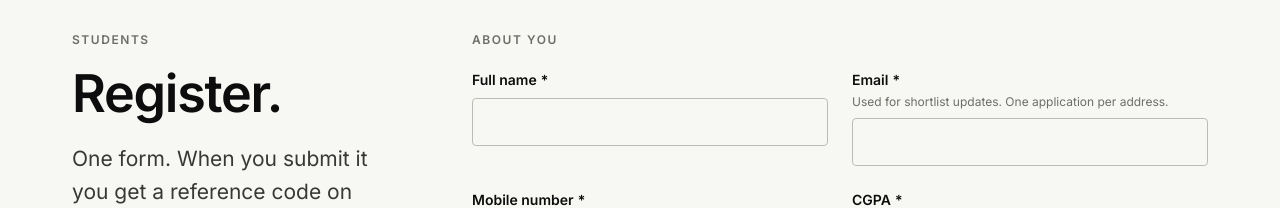
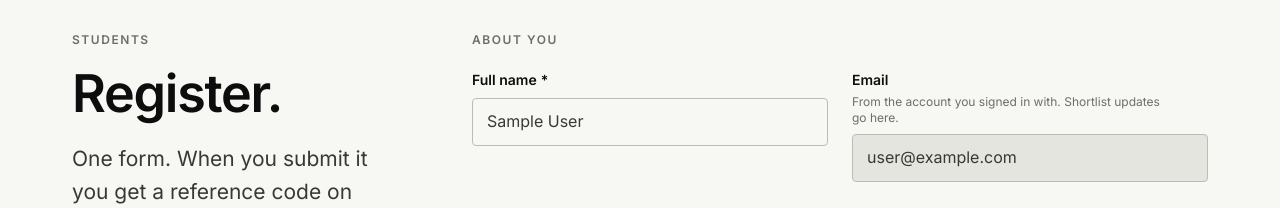
Before and after one commit to darsh-jaiswal/aspire-quest, a Next.js app: page /register in a window 1280 px wide. Shown: the part 134-342 px from the top of the page. Built offline with nearby package versions, Linux system fonts and the light colour scheme; no server answers; sample sign-in values are in the browser's storage.

Commit message:
feat: show the signed-in account's email instead of asking for one

```diff
--- a/src/app/register/RegistrationForm.tsx
+++ b/src/app/register/RegistrationForm.tsx
@@ -66,7 +66,13 @@ function uploadResume(
   });
 }
 
-export function RegistrationForm() {
+export function RegistrationForm({
+  email,
+  suggestedName,
+}: {
+  email: string;
+  suggestedName: string;
+}) {
   const [state, formAction, pending] = useActionState(registerStudent, INITIAL);
   const [file, setFile] = useState<UploadState>({ phase: "empty" });
   const fileInputRef = useRef<HTMLInputElement>(null);
@@ -159,31 +165,23 @@ export function RegistrationForm() {
               name="fullName"
               autoComplete="name"
               required
-              defaultValue={values?.fullName}
+              defaultValue={values?.fullName ?? suggestedName}
               aria-invalid={errors.fullName ? true : undefined}
               aria-describedby={describedBy(fid("fullName"), undefined, errors.fullName)}
             />
           </Field>
 
-          <Field
-            label="Email"
-            htmlFor={fid("email")}
-            error={errors.email}
-            hint="Used for shortlist updates. One application per address."
-            required
-          >
-            <Input
-              id={fid("email")}
-              name="email"
-              type="email"
-              inputMode="email"
-              autoComplete="email"
-              required
-              defaultValue={values?.email}
-              aria-invalid={errors.email ? true : undefined}
-              aria-describedby={describedBy(fid("email"), "hint", errors.email)}
-            />
-          </Field>
+          <div>
+            <span className="block text-sm font-semibold text-navy">
+              Email
+            </span>
+            <p className="mt-1 text-xs text-muted">
+              From the account you signed in with. Shortlist updates go here.
+            </p>
+            <p className="mt-2 rounded border border-hairline-strong bg-sunken px-3.5 py-2.5 text-slate">
+              {email}
+            </p>
+          </div>
 
           <Field
             label="Mobile number"
--- a/src/app/register/page.tsx
+++ b/src/app/register/page.tsx
@@ -1,4 +1,5 @@
 import type { Metadata } from "next";
+import { currentUser } from "@clerk/nextjs/server";
 import { SiteFooter } from "@/components/site/SiteFooter";
 import { SiteHeader } from "@/components/site/SiteHeader";
 import { Container } from "@/components/ui/Container";
@@ -22,6 +23,12 @@ const CHECKLIST = [
 
 export default async function RegisterPage() {
   await requireStudent();
+  const user = await currentUser();
+
+  const email = user?.primaryEmailAddress?.emailAddress ?? "";
+  const suggestedName = [user?.firstName, user?.lastName]
+    .filter(Boolean)
+    .join(" ");
 
   return (
     <>
@@ -67,7 +74,7 @@ export default async function RegisterPage() {
           </div>
 
           <div className="lg:col-span-8">
-            <RegistrationForm />
+            <RegistrationForm email={email} suggestedName={suggestedName} />
           </div>
         </Container>
       </main>
```
